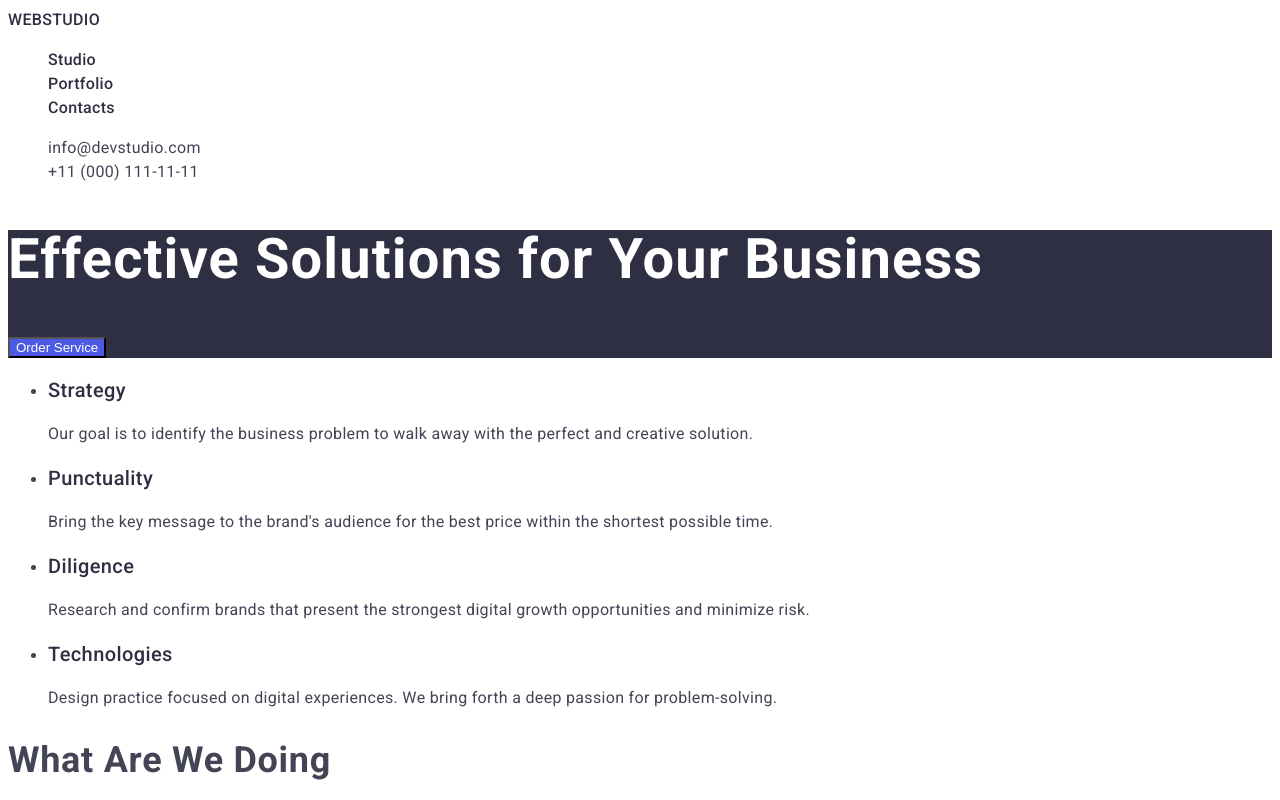
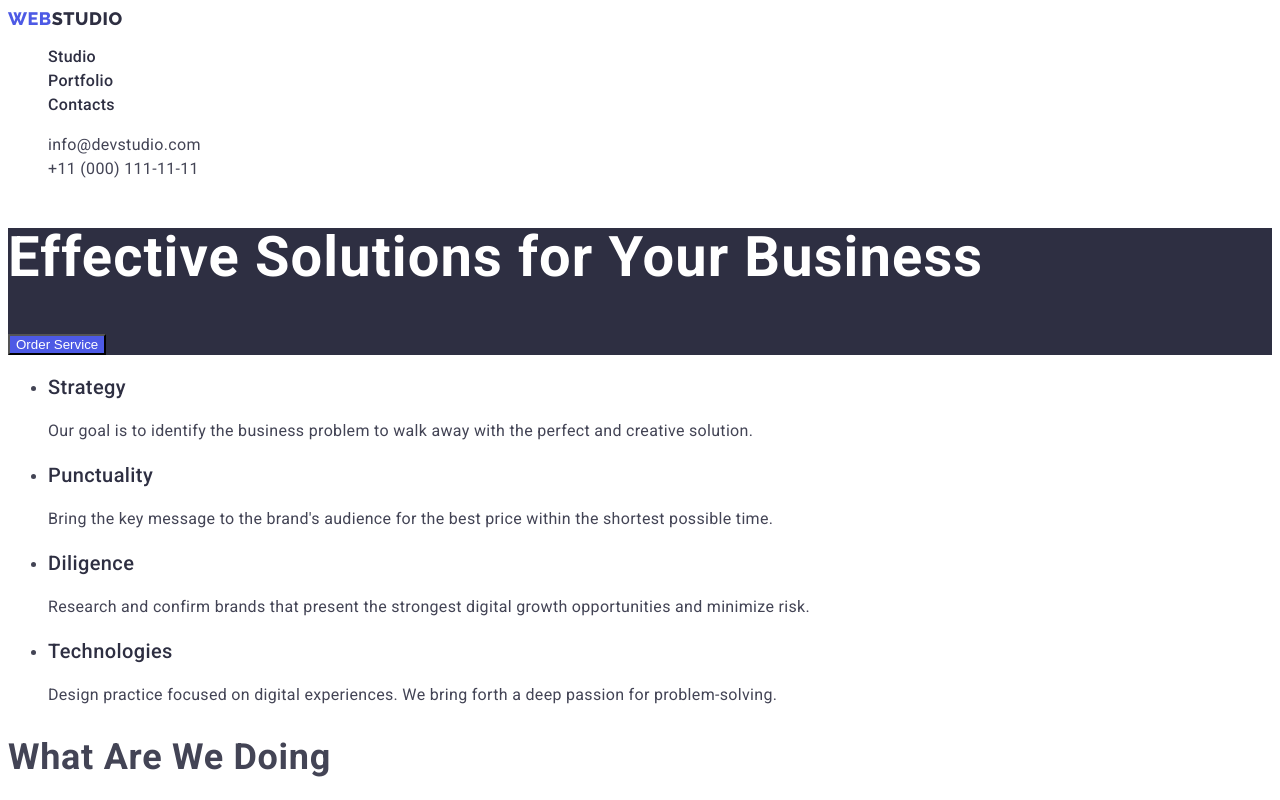
Before and after one commit to boblmbq/goit-homework-02, a plain HTML site: page index.html in a window 1280 px wide. Shown: the top 800 px of the page. Drawn offline with Linux system fonts and the light colour scheme.

Commit message:
mistakes was corrected

```diff
--- a/css/style.css
+++ b/css/style.css
@@ -34,6 +34,10 @@ body {
      color: #434455;
 }
 
+.link {
+     text-decoration: none;
+}
+
 .list {
      list-style: none;
      text-decoration: none;
@@ -44,7 +48,7 @@ body {
 
 .header-abov {}
 
-.header-navigaton .link {
+.header-navigation .link {
      color: var(--color-tit-back);
      font-weight: 500;
      font-size: 16px;
@@ -53,8 +57,8 @@ body {
      text-decoration: none;
 }
 
-.header-navigaton .link:hover,
-.header-navigaton .link:focus {
+.header-navigation .link:hover,
+.header-navigation .link:focus {
      color: var(--color-bck-btn-act);
      font-weight: 500;
      font-size: 16px;
@@ -63,27 +67,19 @@ body {
      text-decoration: none;
 }
 
-.header-logo {
+.header-navigation .header-logo {
+     font-family: 'Raleway';
+     font-style: normal;
      font-weight: 800;
      font-size: 18px;
      line-height: 1.17;
+     letter-spacing: 0.03em;
      text-transform: uppercase;
-     text-decoration: none;
-     letter-spacing: 0.03em;
      color: var(--color-font-logo);
-
 }
 
 .header-logo-std {
      color: var(--color-tit-back);
-}
-
-.header-logo-std {
-     color: var(--color-tit-back);
-}
-
-.link {
-     text-decoration: none;
 }
 
 
--- a/index.html
+++ b/index.html
@@ -24,9 +24,9 @@
     <!-- hader -->
     <header class="header-abov">
 
-        <nav class="header-navigaton">
+        <nav class="header-navigation">
 
-            <a href="./index.html" class="header-logo link">Web<span class="header-logo-std">Studio</span></a>
+            <a href="./index.html" class="header-logo link link-web">Web<span class="header-logo-std">Studio</span></a>
 
             <ul class="header-container list">
                 <li>
```
